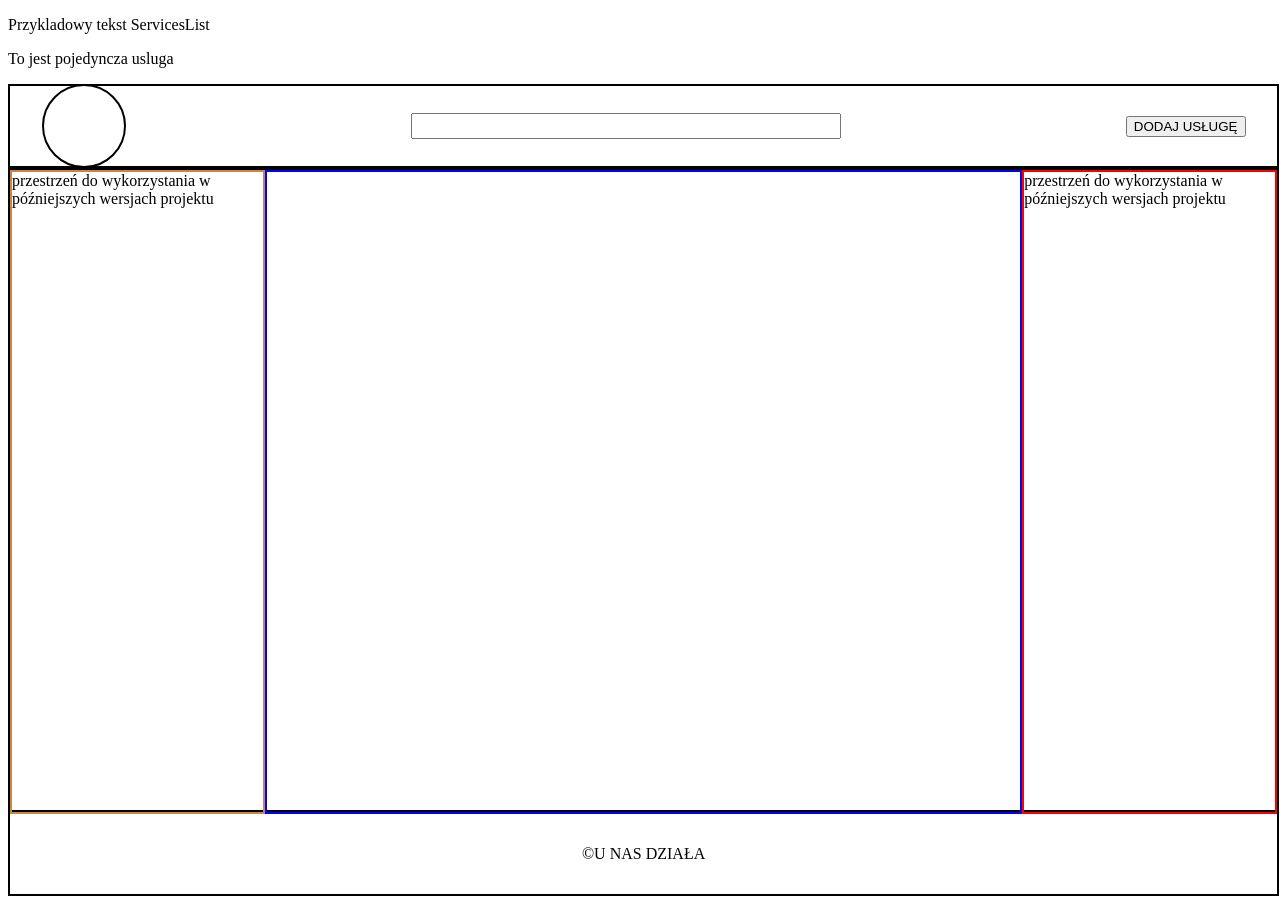
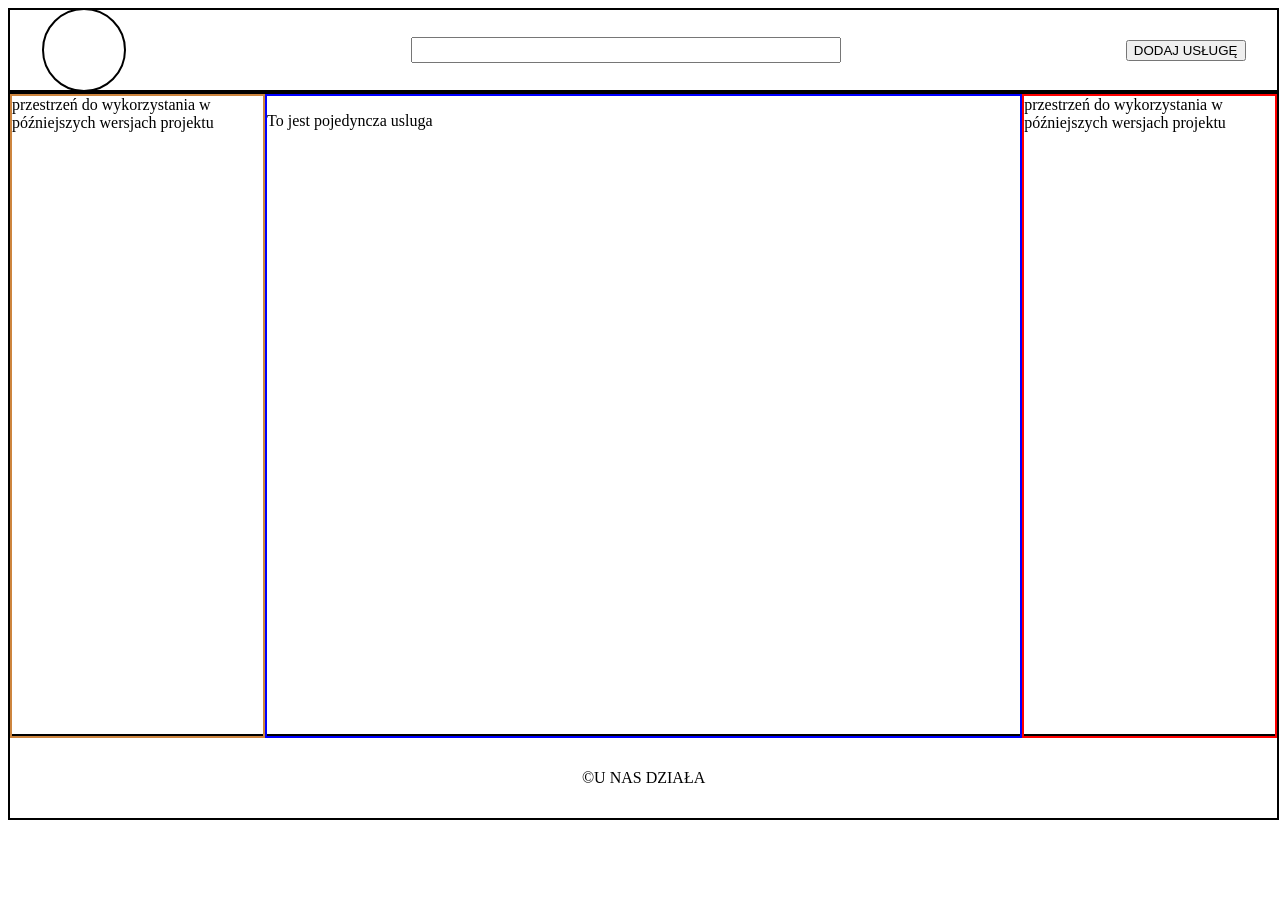
Before and after one commit to infoshareacademy/jfddr2-unasdziala-app, a React (Create React App) app in the folder skillshop/: page /uslugi in a window 1280 px wide. After the commit the page ends 828 px from the top, so only its background shows below. Built offline with nearby package versions, Linux system fonts and the light colour scheme; no server answers.

Commit message:
implementacja json server

```diff
--- a/skillshop/public/services.json
+++ b/skillshop/public/services.json
@@ -1,4 +1,5 @@
-[
+{
+  "services": [
     {
       "id": 1,
       "name": "usługi elektryczne",
@@ -17,3 +18,4 @@
       "category": "budowlane"
     }
   ]
+}
--- a/skillshop/src/App.js
+++ b/skillshop/src/App.js
@@ -1,19 +1,33 @@
 import { BrowserRouter as Router, Switch, Route, Link } from "react-router-dom";
+
+import { useState, useEffect } from 'react';
 
 import Navbar from "./components/Navbar.js";
 import Main from "./components/Main.js";
 import Footer from "./components/Footer.js";
 
-import ServicesList from "./components/ServicesList";
-
 
 function App() {
+
+  const [ service, setService ] = useState([]);
+  const [ serviceList, setServiceList ] = useState([]);
+
+  useEffect(
+    () => {
+      fetch('http://localhost:3001/services').then((res) => res.json()).then((serviceList) => {
+        setServiceList(serviceList);
+      });
+    },[ service ]
+  );
+
+  console.log(serviceList);
+
   return (
     <Router>
 
       <Switch>
         <Route path="/uslugi">
-          <ServicesList />
+          {/* <ServicesList /> */}
         </Route>
         <Route path="/users">{/* <Users /> */}</Route>
         <Route path="/">{/* <Home /> */}</Route>
@@ -28,9 +42,6 @@ function App() {
         <Main />
         <Footer />
 
-        {/* <ServicesList>
-        </ServicesList> */}
-
       </div>
     </Router>
   );
--- a/skillshop/src/components/Main.js
+++ b/skillshop/src/components/Main.js
@@ -1,10 +1,14 @@
 import "./../styles/Main.css";
+
+import ServicesList from "./ServicesList";
 
 const Main = () => {
   return (
     <div class="main">
       <div class="main-left">przestrzeń do wykorzystania w późniejszych wersjach projektu</div>
-      <div class="main-center"></div>
+      <div class="main-center">
+        <ServicesList />
+      </div>
       <div class="main-right">przestrzeń do wykorzystania w późniejszych wersjach projektu</div>
     </div>
   );
--- a/skillshop/src/components/ServicesList.js
+++ b/skillshop/src/components/ServicesList.js
@@ -1,12 +1,10 @@
 import Service from "./Service.js";
 
-const ServicesList = () => {
+const ServicesList = ({serviceList}) => {
   return (
-    <>
-
-      <p>Przykladowy tekst ServicesList</p>
+    <div>
       <Service />
-    </>
+    </div>
   );
 };
 
```
Also changed, not shown: 1 other file (tests, documents, lock files or other folders). Lines whose indentation alone changed are shown as unchanged.
